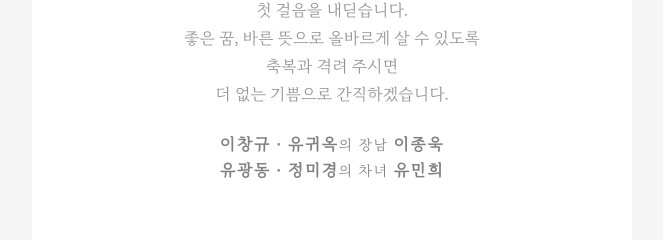
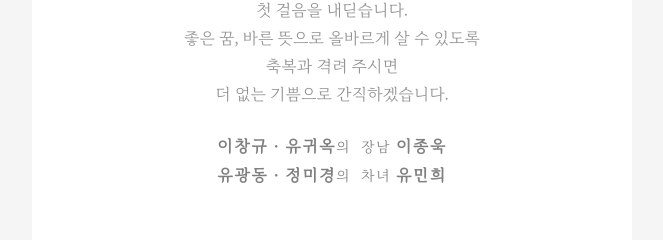
Before and after one commit to LiahWoody/wedding, a React (Create React App) app: page / in a window 1280 px wide. Shown: the part 1152-1392 px from the top of the page, without its empty margins (308-971 px from the left). Built offline with nearby package versions, Linux system fonts and the light colour scheme.

Commit message:
Update letter space and line height on family member

```diff
--- a/src/message/Message.css
+++ b/src/message/Message.css
@@ -28,7 +28,7 @@
     font-size: 14px;
     margin-bottom: 4.5em;
     color: #7f7f7f;
-    line-height: 1.75em;
+    line-height: 2.0em;
     letter-spacing: 0.1em;
     font-family: var(--font-maruburi);
 }
--- a/src/message/Message.js
+++ b/src/message/Message.js
@@ -27,9 +27,9 @@ function Message() {
           <br />
         </div>
         <div className="message_member">
-          <b className="message_member_highligt">이창규 · 유귀옥</b>의 장남 <b className="message_member_highligt">이종욱</b>
+          <b className="message_member_highligt">이창규 · 유귀옥</b>의&nbsp;&nbsp;장남 <b className="message_member_highligt">이종욱</b>
           <br/>
-          <b className="message_member_highligt">유광동 · 정미경</b>의 차녀 <b className="message_member_highligt">유민희</b>
+          <b className="message_member_highligt">유광동 · 정미경</b>의&nbsp;&nbsp;차녀 <b className="message_member_highligt">유민희</b>
         </div>
       </header>
     </div>
```
